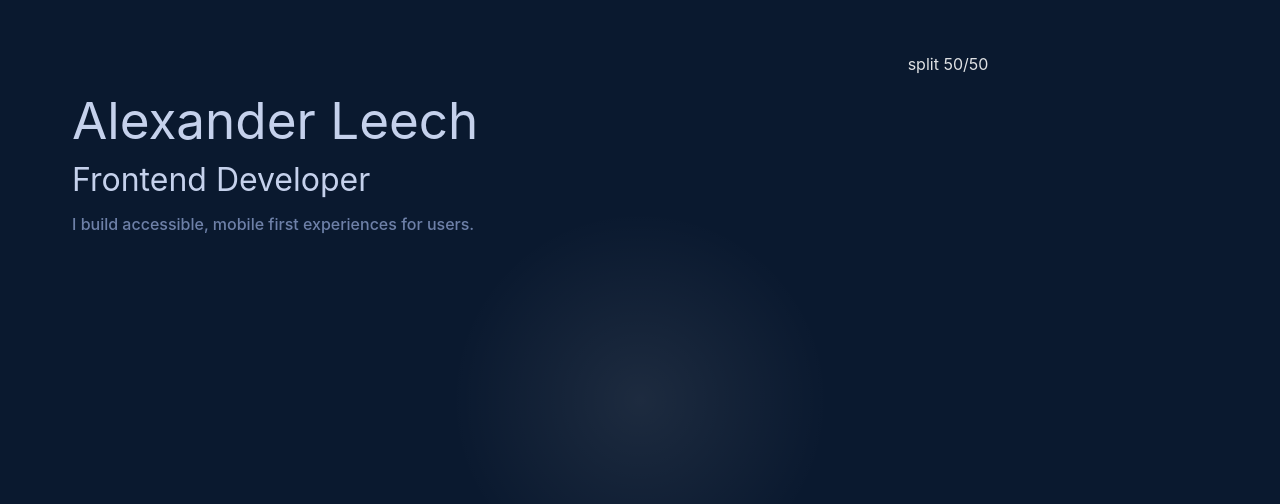
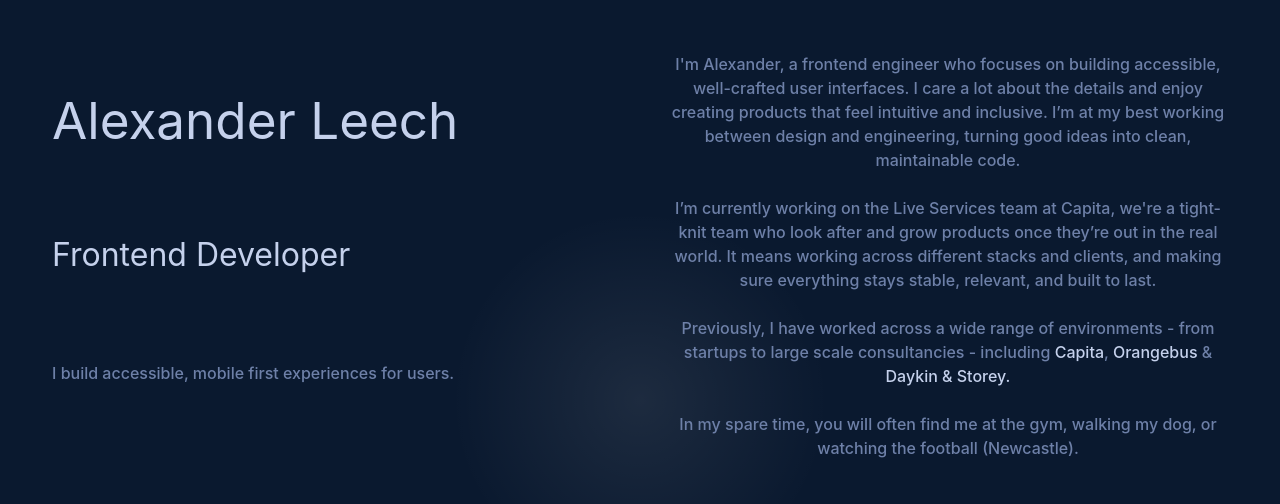
Before and after one commit to alexleech20/alexanderleech.co.uk, a React (Vite) app in the folder vite-project/: page / in a window 1280 px wide. Shown: the top 504 px of the page. Built offline with nearby package versions, Linux system fonts and the light colour scheme.

Commit message:
added an aboutme component, inserted into appjsx, also rejigged apdding on app jsx

```diff
--- /dev/null
+++ b/vite-project/src/components/aboutMe.component.jsx
@@ -0,0 +1,23 @@
+import react from 'react';
+
+
+export default function AboutMe() {
+
+
+  return (
+    <>
+      <p>I'm Alexander, a frontend engineer who focuses on building accessible, well-crafted user interfaces. I care a lot about the details and enjoy creating products that feel intuitive and inclusive. I’m at my best working between design and engineering, turning good ideas into clean, maintainable code.</p>
+      <br />
+      <p>I’m currently working on the Live Services team at Capita, we're a tight-knit team who look after and grow products once they’re out in the real world. It means working across different stacks and clients, and making sure everything stays stable, relevant, and built to last.</p>
+      <br />
+      <p>Previously, I have worked across a wide range of environments - from startups to large scale consultancies
+        - including
+        <a target="_blank" href="https://www.capita.com/"> Capita</a>,
+        <a target="_blank" href="https://www.linkedin.com/company/orange-bus-ltd/about/"> Orangebus</a> &
+        <a target="_blank" href="https://www.linkedin.com/company/daykin-&-storey/?originalSubdomain=uk"> Daykin & Storey.</a>
+      </p>
+      <br />
+      <p>In my spare time, you will often find me at the gym, walking my dog, or watching the football (Newcastle).</p>
+    </>
+  )
+}
--- a/vite-project/src/components/homepage.jsx
+++ b/vite-project/src/components/homepage.jsx
@@ -1,4 +1,5 @@
 import react from 'react';
+import AboutMe from './aboutMe.component';
 
 
 export default function HomePage() {
@@ -6,18 +7,18 @@ export default function HomePage() {
   return (
     // This component will house all sub components in one central location
     <>
-      {/* tailwind column system works in tell what column to use for mobile as default first  */}
-      {/*  then tell what to use 'sm up' */}
-      <div class="grid grid-cols-2 gap-4 pt-5">
+      <div class="grid grid-cols-1 md:grid-cols-2 gap-4 pt-5">
         {/* <leftHalfComponent /> */}
-        <div class="pt-10 pl-10 text-left">
+        <div class="grid pt-10 px-5 text-left">
           <h1>Alexander Leech</h1>
           <h2 class="pt-3 pb-3">Frontend Developer</h2>
           <p>I build accessible, mobile first experiences for users.</p>
         </div>
 
         {/* <rightHalfComponent /> */}
-        <div>split 50/50</div>
+        <div class="grid px-5">
+          <AboutMe />
+        </div>
       </div>
     </>
   )
```
